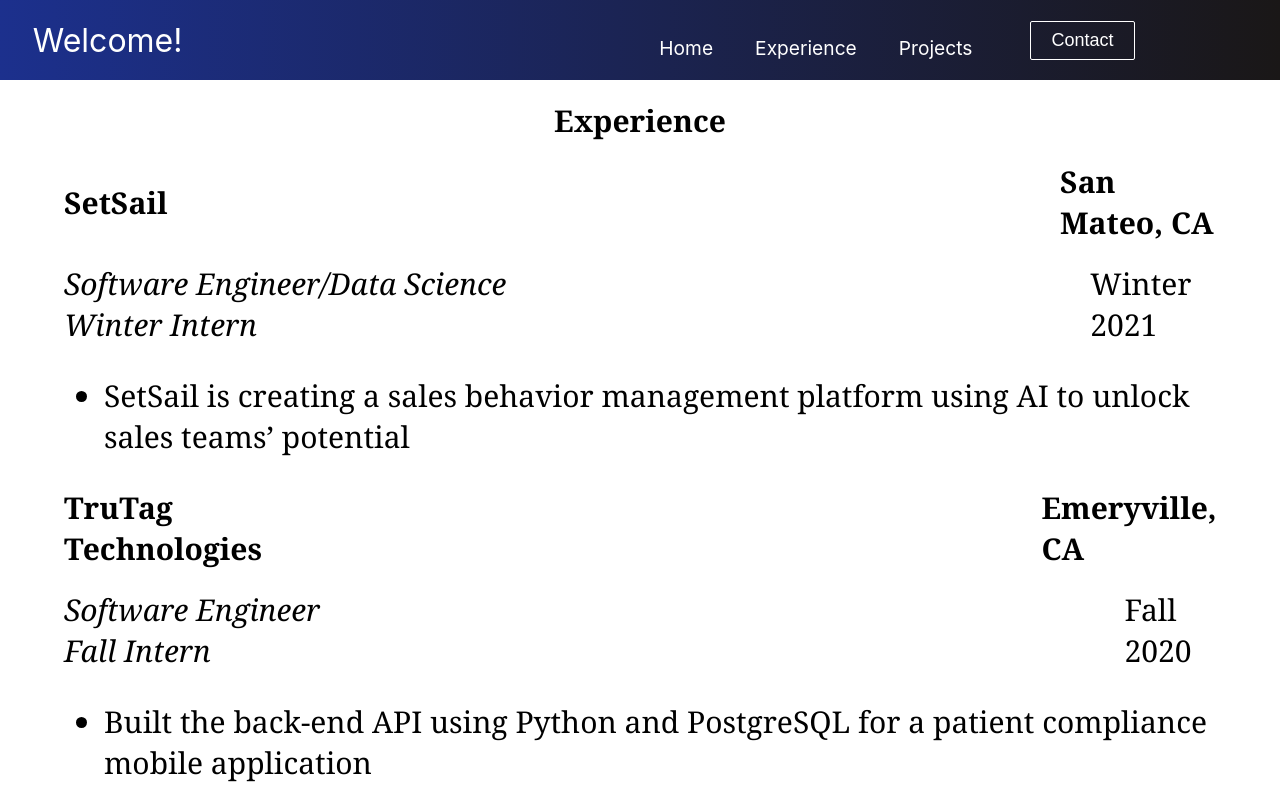
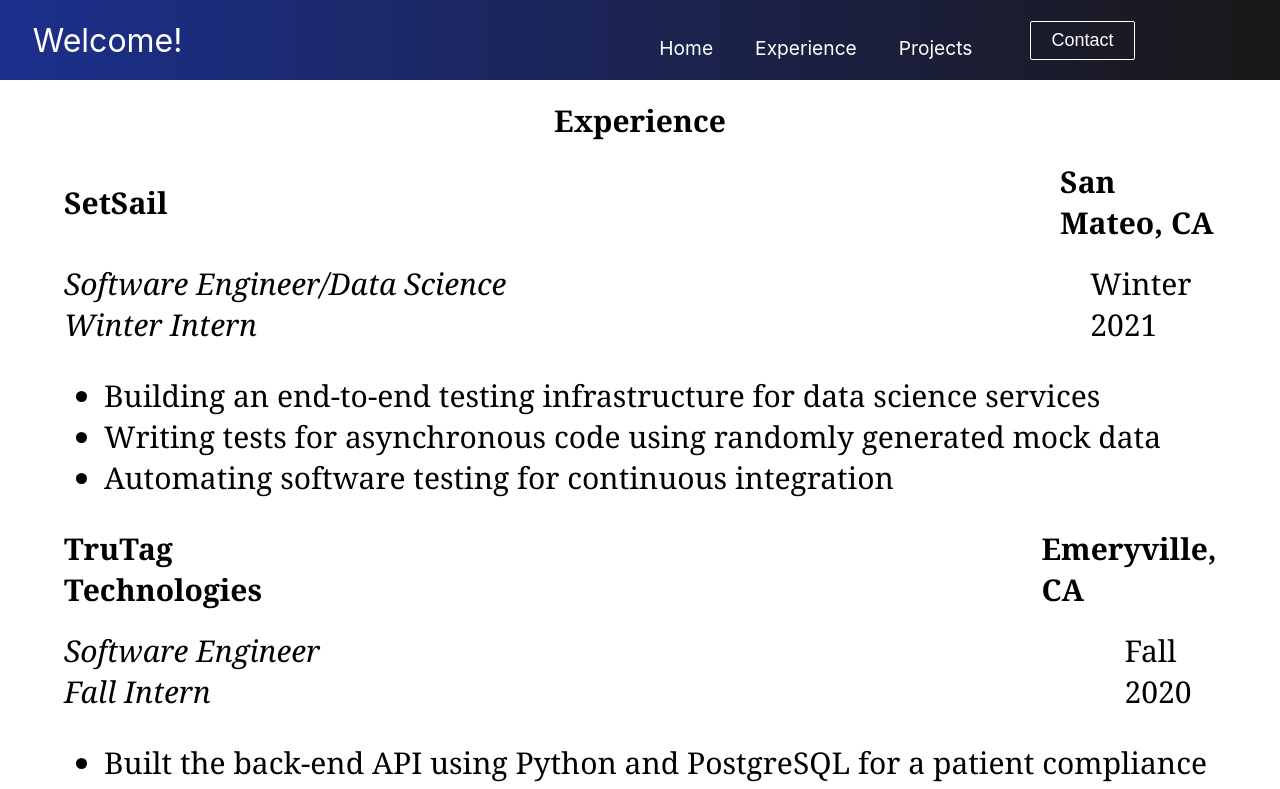
Before and after one commit to danielitaniel/personal-website, a React (Create React App) app: page /experience in a window 1280 px wide. Shown: the top 789 px of the page. Built offline with nearby package versions, Linux system fonts and the light colour scheme.

Commit message:
update experience

```diff
--- a/src/components/pages/Experience.js
+++ b/src/components/pages/Experience.js
@@ -17,9 +17,13 @@
       </inline>
       <ul className="list_format">
         <li>
-          SetSail is creating a sales behavior management platform using AI to
-          unlock sales teams’ potential
+          Building an end-to-end testing infrastructure for data science
+          services
         </li>
+        <li>
+          Writing tests for asynchronous code using randomly generated mock data
+        </li>
+        <li>Automating software testing for continuous integration</li>
       </ul>
 
       <inline className="bold">
```
